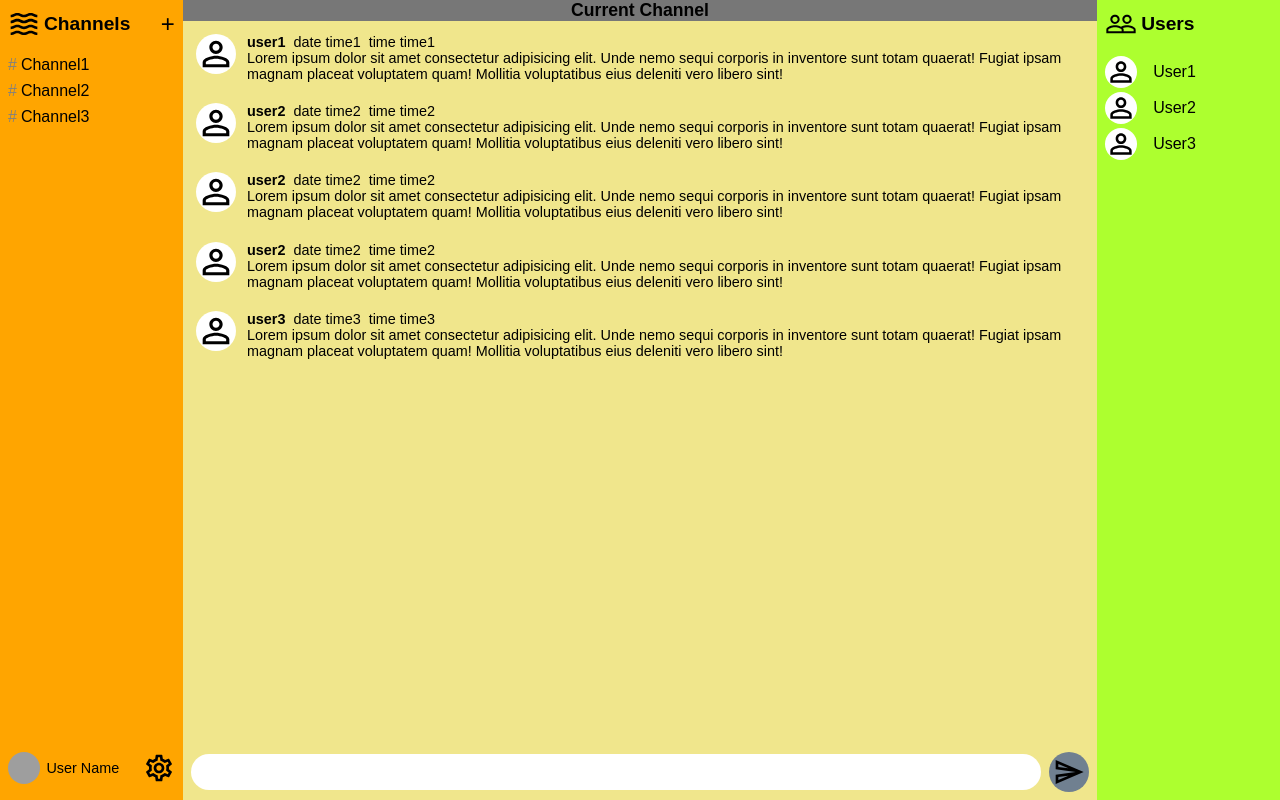
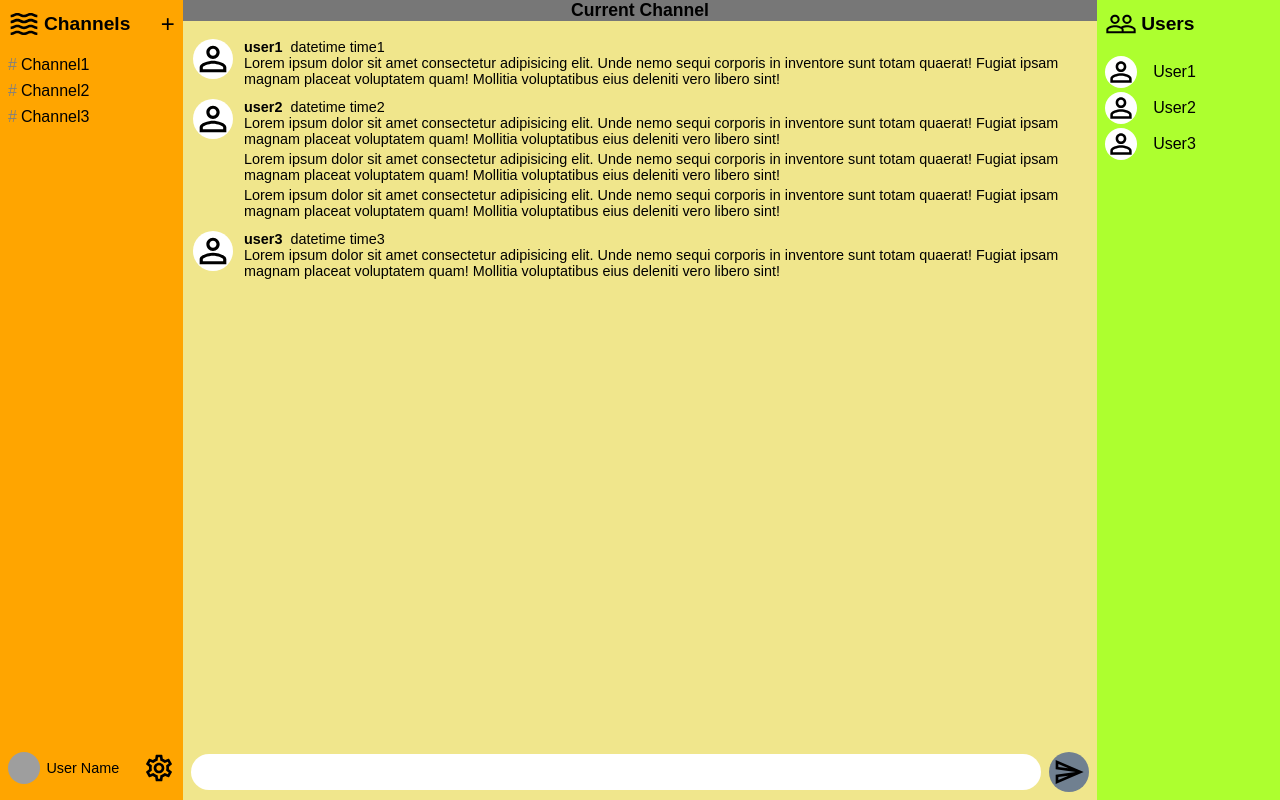
Before and after one commit to alexxbull/rpchat, a React (Create React App) app in the folder frontend/: page / in a window 1280 px wide. Built offline with nearby package versions, Linux system fonts and the light colour scheme; grey boxes are pictures that could not be loaded.

Commit message:
group sequential messages from the same user

```diff
--- a/frontend/src/components/Messages/Message/Message.js
+++ b/frontend/src/components/Messages/Message/Message.js
@@ -2,21 +2,30 @@ import React from 'react';
 
 import classes from '../Messages.module.css';
 
-const Message = props =>
-    < div className={classes.Message} >
-        <img className={classes.User_icon} src={props.avatar} alt={`${props.user} avatar`} />
+const Message = props => {
+    const attachedClasses = [classes.Message]
+    let userIcon = classes.Invisible
+    let metadata = null
+
+    if (!props.group) {
+        attachedClasses.push(classes.TopMargin)
+        userIcon = classes.Visible
+        metadata =
+            <span className={classes.User_name}>{props.username}
+                <span className={classes.Message_timestamp}>{'datetime ' + props.timestamp}</span>
+            </span>
+    }
+
+    return < div className={attachedClasses.join(' ')} >
+        <div className={userIcon}>
+            <img className={classes.User_icon} src={props.avatar} alt={`${props.user} avatar`} />
+        </div>
         <div className={classes.Message_content}>
-            <span className={classes.User_name}>{props.username}
-                <span className={classes.Message_date}>{'date ' + props.timestamp}</span>
-                <span className={classes.Message_date}>{'time ' + props.timestamp}</span>
-            </span>
-            <ol className={classes.Message_text_list}>
-                <li className={classes.Message_text_item}>
-                    <p className={classes.Message_text}>{props.memo}</p>
-                    <div className={classes.Message_time}>{props.timestamp}</div>
-                </li>
-            </ol>
+            {metadata}
+            <p className={classes.Message_text}>{props.memo}</p>
+            <div className={classes.Message_time}>{props.timestamp}</div>
         </div>
     </div >
+}
 
 export default Message;
--- a/frontend/src/components/Messages/Messages.js
+++ b/frontend/src/components/Messages/Messages.js
@@ -46,15 +46,27 @@ const Messages = props => {
         },
     ]
 
-    const messages = messagesData.map(message =>
-        <Message
+    const messages = messagesData.map((message, index) => {
+        if (index > 0 && index < messagesData.length - 1 && message.username === messagesData[index - 1].username)
+            return <Message
+                group={true}
                 key={message.id}
                 memo={message.memo}
                 timestamp={message.timestamp}
                 username={message.username}
                 avatar={message.avatar}
             />
-    )
+        else
+            return <Message
+                group={false}
+                key={message.id}
+                memo={message.memo}
+                timestamp={message.timestamp}
+                username={message.username}
+                avatar={message.avatar}
+            />
+
+    })
 
     return (
         <>
--- a/frontend/src/components/Messages/Messages.module.css
+++ b/frontend/src/components/Messages/Messages.module.css
@@ -13,7 +13,7 @@
 }
 
 .Message {
-    padding: 5px;
+    padding: 2px;
     display: flex;
     position: relative;
 }
@@ -37,7 +37,7 @@
     padding: 0 0.7rem;
 }
 
-.Message_date {
+.Message_timestamp {
     font-size: 0.9rem;
     font-weight: normal;
     margin-left: 8px;
@@ -47,14 +47,22 @@
     display: none;
 }
 
-.Message_text_list {
-    list-style: none;
-
+.Message_text {
+    position: relative;
+    padding: 0 0.7rem;
 }
 
-.Message_text_item {
-    position: relative;
-    padding: 0 0.7rem 0.7rem 0.7rem;
+.TopMargin {
+    margin-top: 8px;
+}
+
+.Visible {
+    visibility: visible;
+}
+
+.Invisible {
+    visibility: hidden;
+    height: 0;
 }
 
 @media (min-width: 40rem) {
```
Lines whose indentation alone changed are shown as unchanged.
